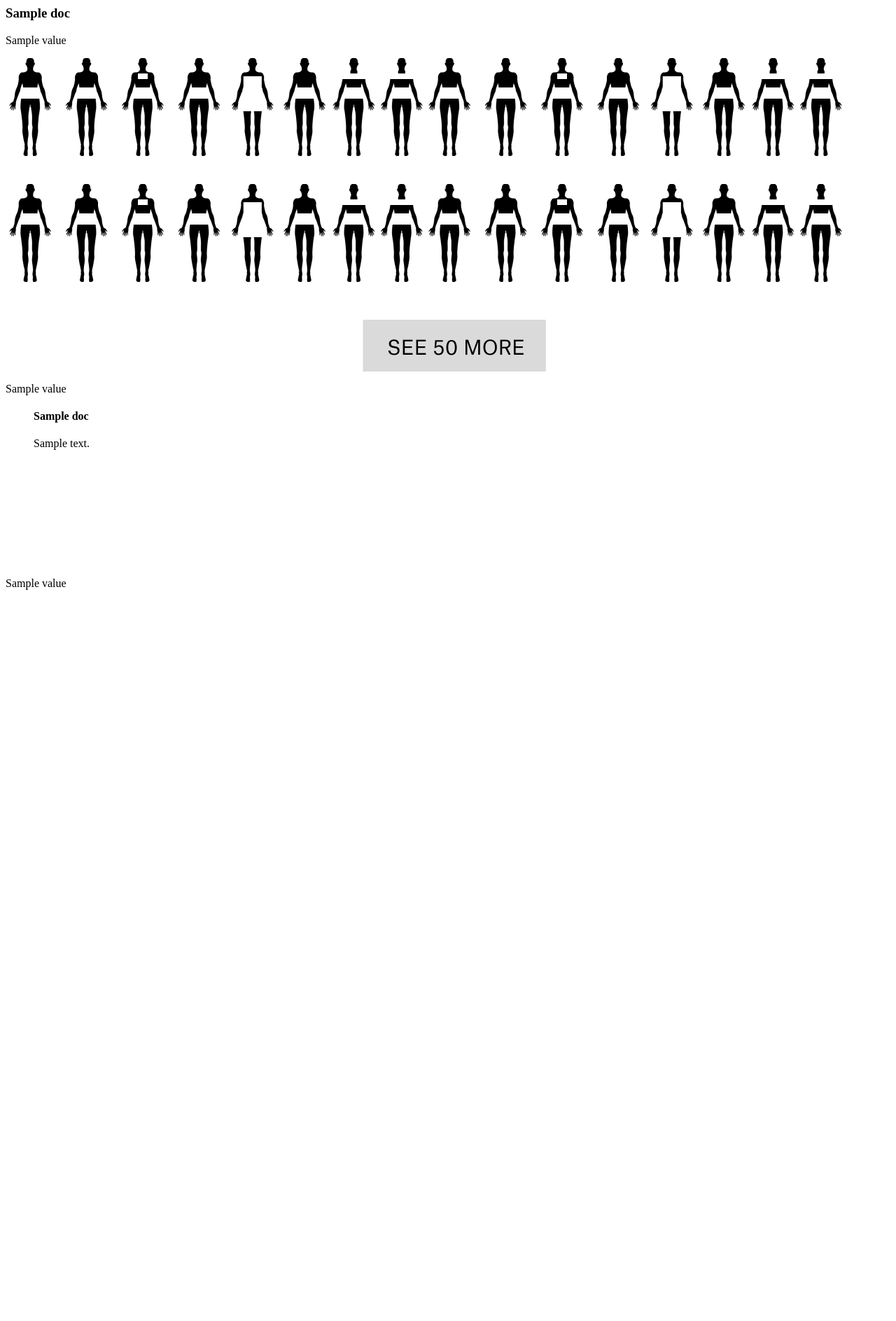
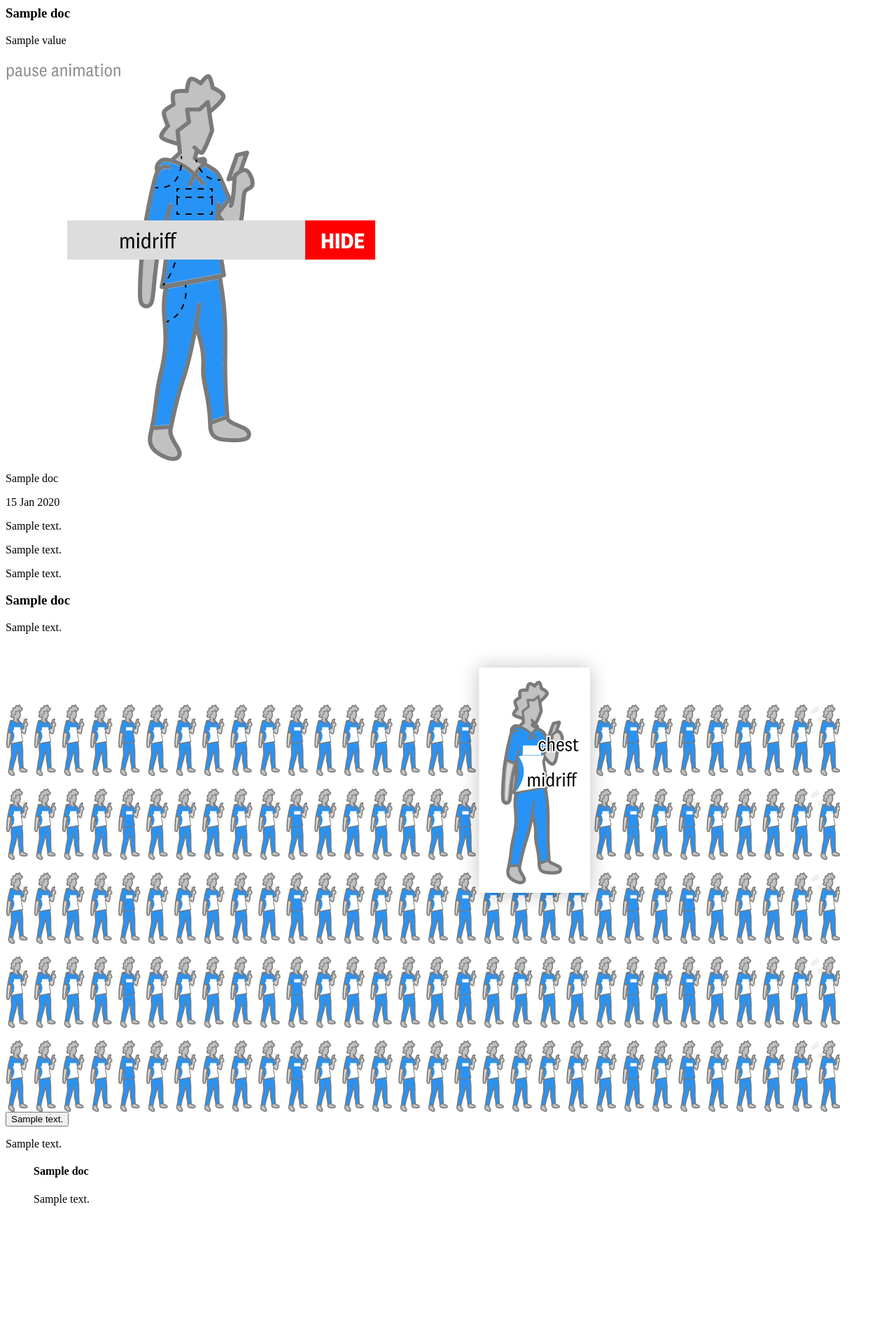
Before and after one commit to the-pudding/dress_codes, a Node project: template src/html/partials/story/body.hbs in a window 1280 px wide. Shown: the top 1888 px of the page at 70% size. Before the commit the page ends 843 px from the top, so only its background shows below. Run offline with Node 20 templates, Linux system fonts and the light colour scheme; the template is opened without the code that fills it: most values are stand-ins (such as "Sample title", 1, 10 or a date in 2020).

Commit message:
New style and prose for body section

```diff
--- a/src/css/utils/variables.styl
+++ b/src/css/utils/variables.styl
@@ -42,9 +42,10 @@
 // Color
 $black = #000
 $off-black = #282828
-$gray-dark = #5b5b5b
+$gray-dark = #686767
 $gray = #8A8A8A
 $gray-light = #c4c4c4
+$gray-extraLight = #F7F7F7
 $off-white = #f4f4f4
 $white = #fff
 
--- a/src/html/partials/story/body.hbs
+++ b/src/html/partials/story/body.hbs
@@ -1,13 +1,33 @@
 <section class='body'>
-  <h3 class='title__section'>{{doc.bodyTitle}}</h3>
+  <h3 class='section__title'>{{doc.bodyTitle}}</h3>
   {{#each doc.bodyIntro}}
     <p class='prose'>{{{value}}}</p>
   {{/each}}
-  <img class='body__img-bodies' src='assets/images/placeholder_bodies.png'>
 
-  {{#each doc.bodyMid}}
-    <p class='prose'>{{{value}}}</p>
-  {{/each}}
+  <div class='body__example'>
+    <img class='body__img-animation' src='assets/images/placeholder_animation.png'>
+    <div class='lockscreen'>
+      <div class='top'>
+        <p class='top__title'>{{{doc.lockScreenTitle}}}</p>
+        <p class='top__time'>{{{doc.lockScreenTime}}}</p>
+      </div>
+      <div class='bottom'>
+        <p class='bottom__school'>{{{doc.bodyExampleSource}}}</p>
+        <p class='bottom__text'>{{{doc.bodyExample}}}</p>
+      </div>
+    </div>
+  </div>
+
+  <p class='prose'>{{{doc.bodyPostExample}}}</p>
+
+  <div class='body__multiples'>
+    <h3 class='chart__title'>{{{doc.bodyPartTitle}}}</h3>
+    <p class='chart__subtitle'>{{{doc.bodyPartSub}}}</p>
+    <img class='body__img-bodies' src='assets/images/placeholder_bodies.png'>
+    <button class='body__load'>{{{doc.bodyPartButton}}}</button>
+  </div>
+
+  <p class='prose'>{{{doc.bodyPostMultiple}}}</p>
 
   <figure class='container__bodyBar'>
     <div class='container__clothes-title'>
@@ -16,6 +36,7 @@
     </div>
     <svg></svg>
   </figure>
+
   {{#each doc.bodyOutro}}
     <p class='prose'>{{{value}}}</p>
   {{/each}}
```
Also changed, not shown: src/css/story/body.styl (+16 -0 lines), src/css/story/story.styl (+53 -6 lines), template-data/doc.json (+1 -1 lines), src/assets/images/placeholder_animation.png (added), src/assets/images/placeholder_bodies.png.
